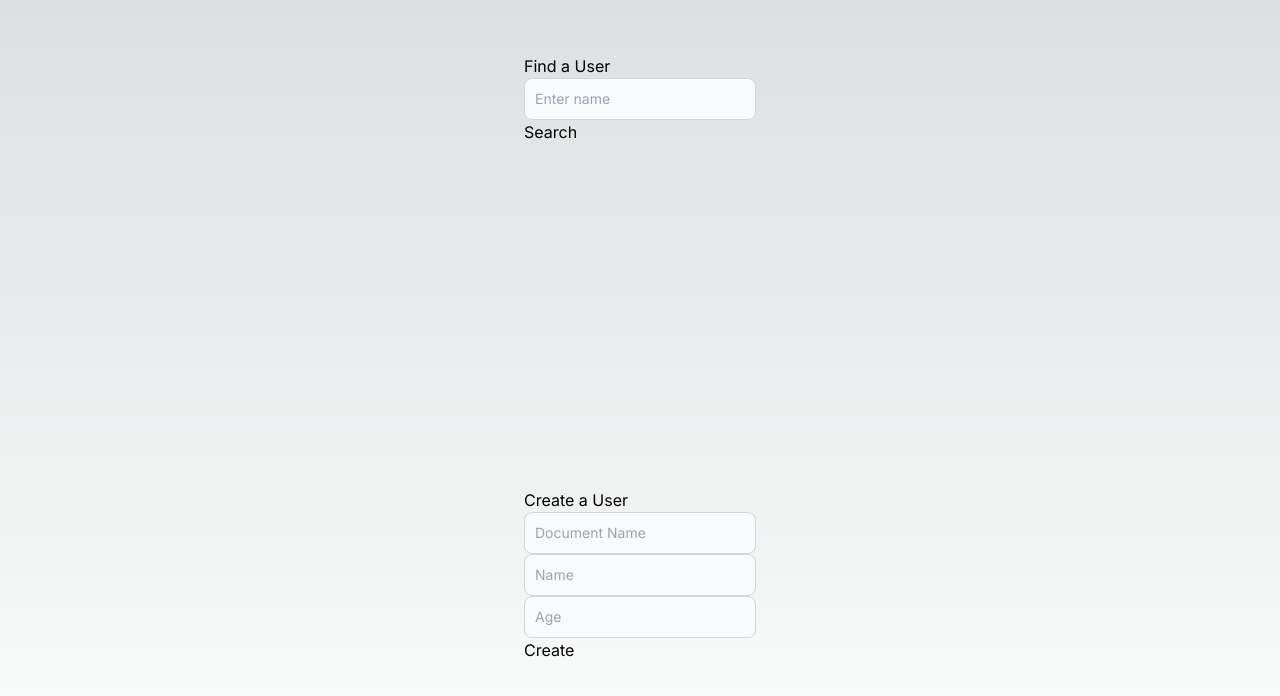
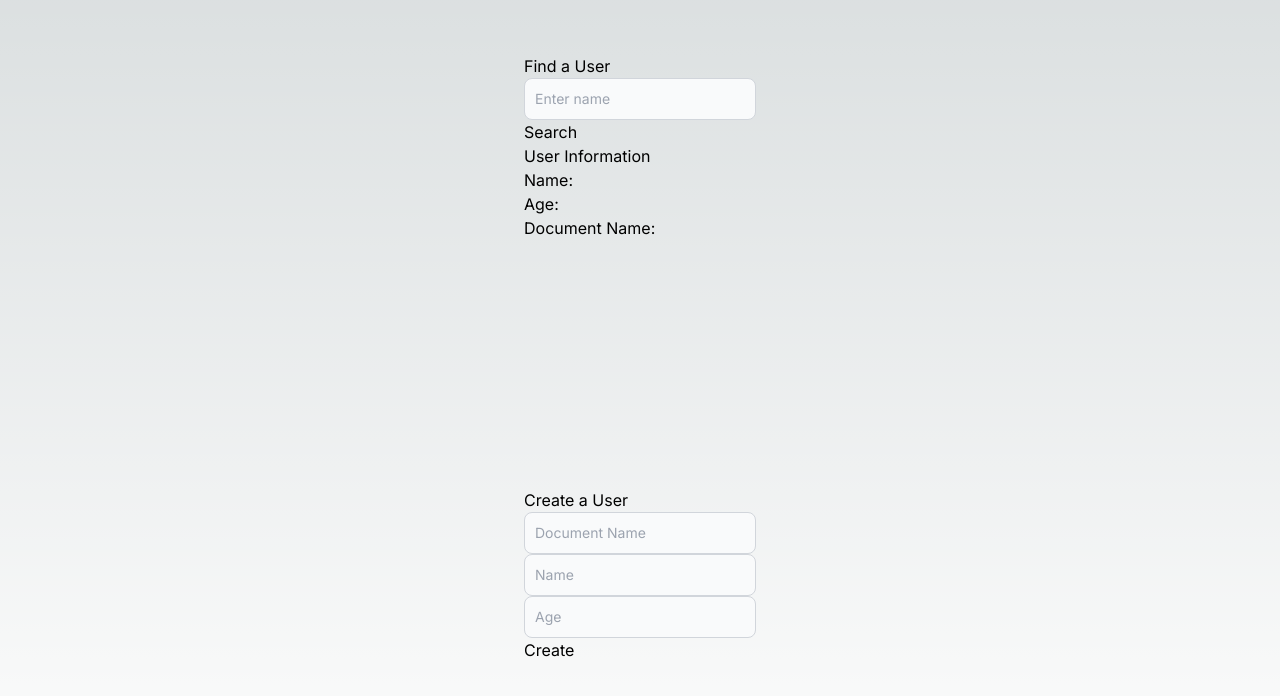
Before and after one commit to ganeshasapu/easyclaim, a Next.js app in the folder frontend/: page / in a window 1280 px wide. Shown: the part 138-834 px from the top of the page. Built offline with nearby package versions, Linux system fonts and the light colour scheme.

Commit message:
Reformatted the json object

```diff
--- a/frontend/app/ClientComponent.tsx
+++ b/frontend/app/ClientComponent.tsx
@@ -1,26 +1,24 @@
 'use client'
 
 import React, { useState } from 'react';
-//import * as express from 'express';
-//import { createProxyMiddleware, Filter, Options, RequestHandler } from 'http-proxy-middleware';
+
+interface UserData{
+  name: string;
+  age: number;
+  documentName: string
+}
 
 export default function ClientComponent() {
   const [inputValue, setInputValue] = useState('');
   const [documentName, setDocumentName] = useState('');
   const [name, setName] = useState('');
   const [age, setAge] = useState('');
-  const [result, setResult] = useState('');
+  const [result, setResult] = useState<UserData | null>(null);
 
   const handleSearchClick = async () => {
     alert(`Searching for user with ${inputValue}`);
     try {
       const name = inputValue;
-
-      //const apiUrl = `${process.env.NEXT_PUBLIC_API_URL}/api/people/${encodeURIComponent(name)}`;
-      //const app = express();
-      //app.use('/api', createProxyMiddleware({ target: 'http://localhost:8080', changeOrigin: true }));
-      //app.listen(3000);
-
       const apiUrl = `/api/people/${encodeURIComponent(name)}`;
       console.log(apiUrl);
 
@@ -34,7 +32,7 @@ export default function ClientComponent() {
       const data = await response.json();
 
       console.log(`Search result: ${JSON.stringify(data)}`);
-      setResult(JSON.stringify(data));
+      setResult(data);
     } catch (error) {
       console.log('Error fetching data:', error);
     }
@@ -82,7 +80,10 @@ export default function ClientComponent() {
         <h1>Find a User</h1>
         <input type='text' value={inputValue} onChange={(e) => setInputValue(e.target.value)} placeholder='Enter name' className="bg-gray-50 border border-gray-300 text-gray-900 text-sm rounded-lg focus:ring-blue-500 focus:border-blue-500 block w-full p-2.5 dark:bg-gray-700 dark:border-gray-600 dark:placeholder-gray-400 dark:text-white dark:focus:ring-blue-500 dark:focus:border-blue-500"/>
         <button onClick={handleSearchClick}>Search</button>
-        <h2>{result}</h2>
+        <h2>User Information</h2>
+        <p>Name: {result?.name}</p>
+        <p>Age: {result?.age}</p>
+        <p>Document Name: {result?.documentName}</p>
       </div>
       <div>
         <h1>Create a User</h1>
```
